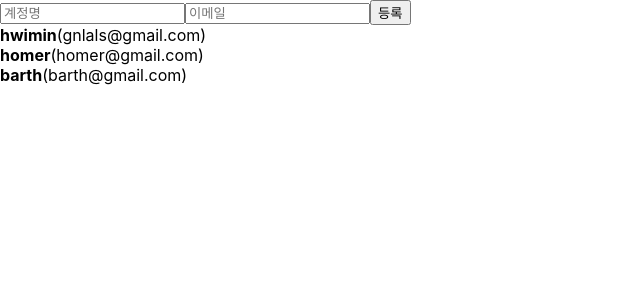
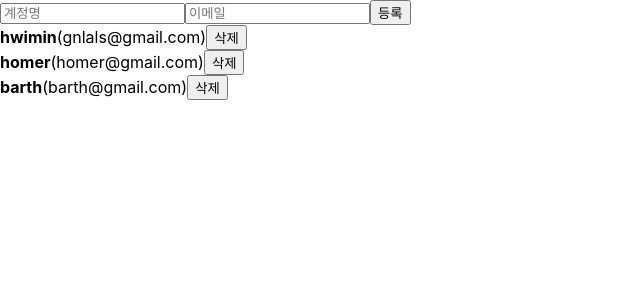
Before and after one commit to hwimin-kim/react-tutorial, a React (Create React App) app in the folder begin-react/: page / in a window 1280 px wide. Shown: the top 300 px of the page, without its empty margins (0-640 px from the left). Built offline with nearby package versions, Linux system fonts and the light colour scheme.

Commit message:
배열 삭제

```diff
--- a/begin-react/src/App.js
+++ b/begin-react/src/App.js
@@ -54,6 +54,10 @@
     nextId.current += 1;
   };
 
+  const onRemove = (id) => {
+    setUsers(users.filter(user => user.id !== id))
+  }
+
   return (
     <>
       <CreateUser
@@ -62,7 +66,7 @@
         onChange={onChange}
         onCreate={onCreate}
       />
-      <UserList users={users} />
+      <UserList users={users} onRemove={onRemove} />
     </>
   );
 }
--- a/begin-react/src/UserList.js
+++ b/begin-react/src/UserList.js
@@ -1,19 +1,26 @@
 import React from 'react';
 
-function User({user}) {
+function User({user, onRemove}) {
+    const {id, username, email} = user
     return (
         <div>
-            <b>{user.username}</b>
-            <span>({user.email})</span>
+            <b>{username}</b>
+            <span>({email})</span>
+            <button onClick={()=>onRemove(id)}>삭제</button>
         </div>
     )
 }
 
-function UserList({users}) {
+function UserList({users, onRemove}) {
     return (
         <div>
             {users.map(
-                user =><User user={user} key={user.id} />
+                user =>
+                    <User
+                        user={user}
+                        key={user.id}
+                        onRemove={onRemove}
+                    />
                 // Array.map은 reRendering시 성능 향상을 위해
                 // 고유한 key를 주어야 한다.
                 // key가 없을 경우 map 함수의 두번째 인자인 index를 사용.
```
